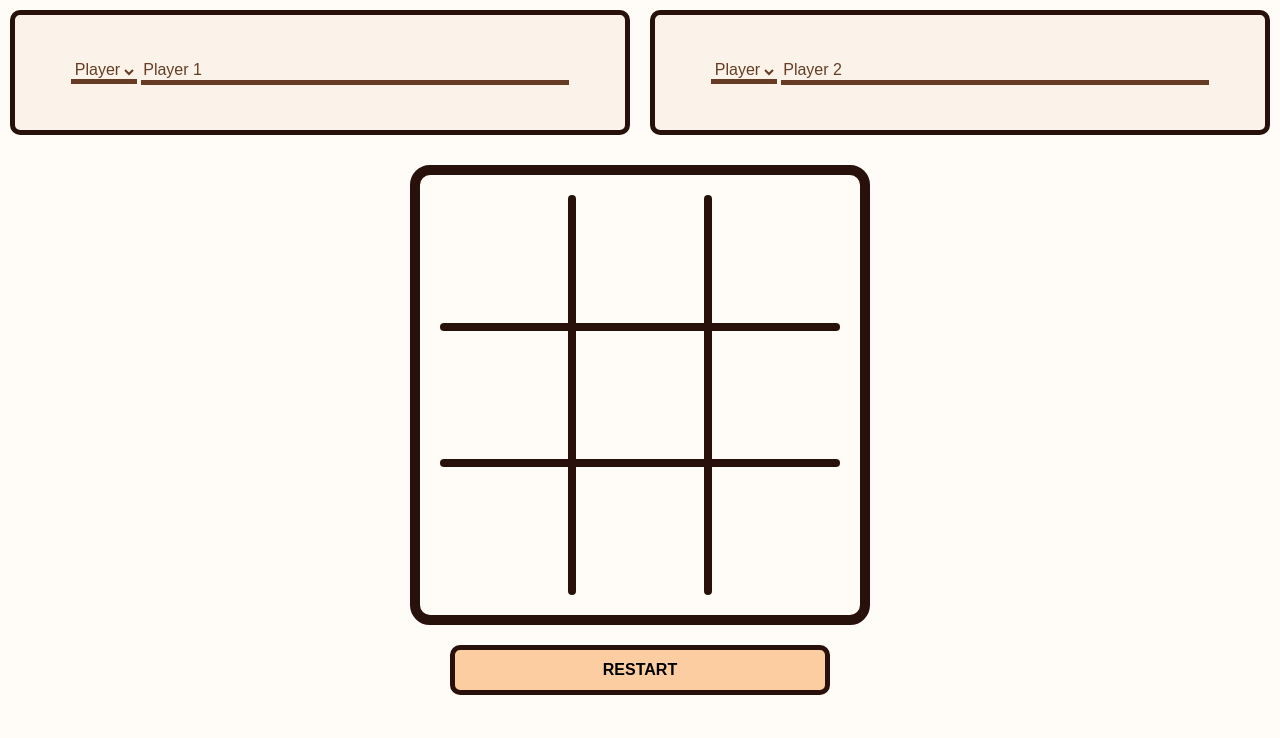
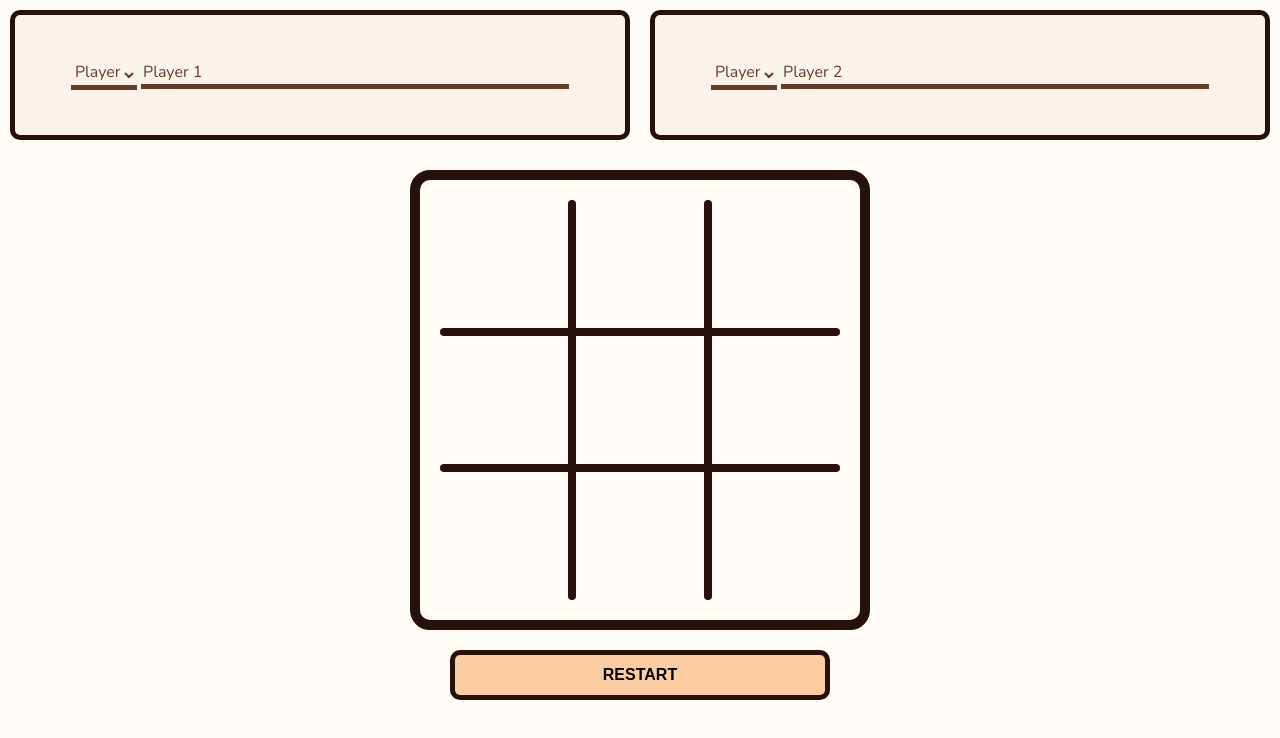
Before and after one commit to ehrelevant/tic-tac-toe, a plain HTML site: page index.html in a window 1280 px wide. Drawn offline with nearby package versions, Linux system fonts and the light colour scheme.

Commit message:
update font

```diff
--- a/index.html
+++ b/index.html
@@ -8,6 +8,7 @@
     <meta name="author" content="Ehren Castillo/KindaExists">
     <meta name="viewport" content="width=device-width, initial-scale=1.0">
     <link rel="stylesheet" href="./style.css">
+    <link href='https://fonts.googleapis.com/css?family=Nunito' rel='stylesheet'>
 </head>
 <body>
     <section id="win_overlay" class="hidden center-overlay">
--- a/style.css
+++ b/style.css
@@ -15,7 +15,7 @@ body {
     padding: 0;
 
     background-color: var(--main-background-color);
-    font-family: Arial, Helvetica, sans-serif;
+    font-family: 'Nunito', Arial, Helvetica, sans-serif;
     color: var(--main-font-color);
 
     display: flex;
@@ -123,6 +123,7 @@ body {
     outline: none;
 
     font-size: 100%;
+    font-family: inherit;
 
     transition: border-bottom 100ms;
     color: var(--main-font-color);
@@ -185,7 +186,9 @@ body {
     display: flex;
     justify-content: center;
     align-items: center;
+
     font-size: 4em;
+    font-weight: bold;
 
     margin: 8px;
     border-radius: 16px;
```
